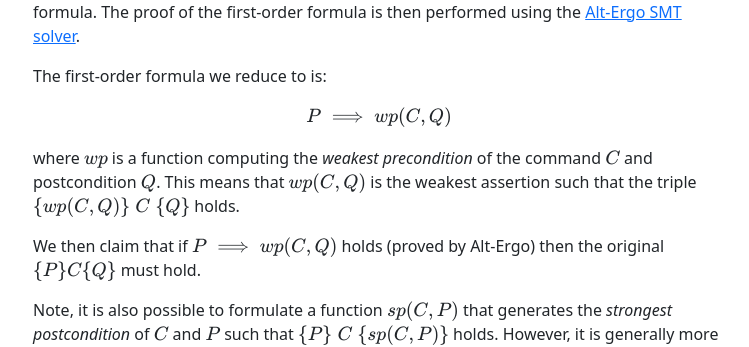
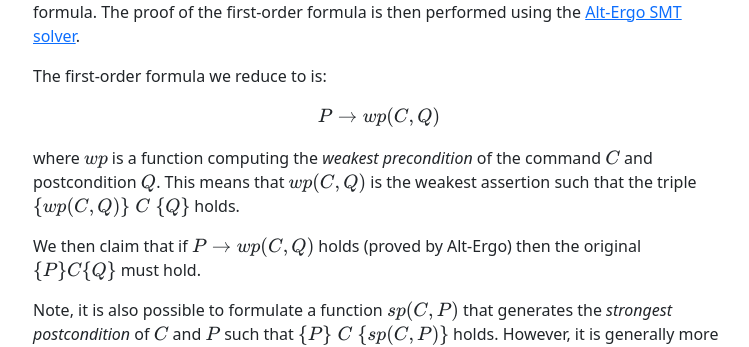
Before and after one commit to benmandrew/benmandrew.github.io, a Jekyll site: the page built from _posts/2023-06-01-cavalry.markdown, in a window 1280 px wide and 900 px high, scrolled down 1208 px. Shown: the part 153-500 px from the top of the window, without its empty margins (261-1010 px from the left). Built offline with Jekyll 4.4.1, drawn with Linux system fonts in a browser that asks for light colours.

Commit message:
Correct semantic implication to syntactic implication

```diff
--- a/_posts/2023-06-01-cavalry.markdown
+++ b/_posts/2023-06-01-cavalry.markdown
@@ -32,11 +32,11 @@ While Hoare logic is a formal proof system, it does not provide an algorithm for
 
 The first-order formula we reduce to is:
 
-$$P \implies wp(C,Q)$$
+$$P \rightarrow wp(C,Q)$$
 
 where $$wp$$ is a function computing the *weakest precondition* of the command $$C$$ and postcondition $$Q$$. This means that $$wp(C,Q)$$ is the weakest assertion such that the triple $$\{wp(C,Q)\} \; C \; \{Q\}$$ holds.
 
-We then claim that if $$P \implies wp(C,Q)$$ holds (proved by Alt-Ergo) then the original $$\{P\} C \{Q\}$$ must hold.
+We then claim that if $$P \rightarrow wp(C,Q)$$ holds (proved by Alt-Ergo) then the original $$\{P\} C \{Q\}$$ must hold.
 
 Note, it is also possible to formulate a function $$sp(C,P)$$ that generates the *strongest postcondition* of $$C$$ and $$P$$ such that $$\{P\} \; C \; \{sp(C,P)\}$$ holds. However, it is generally more useful to start from our desired end state and work out what states we could start from to get there, thus the choice of $$wp$$.
 
```
